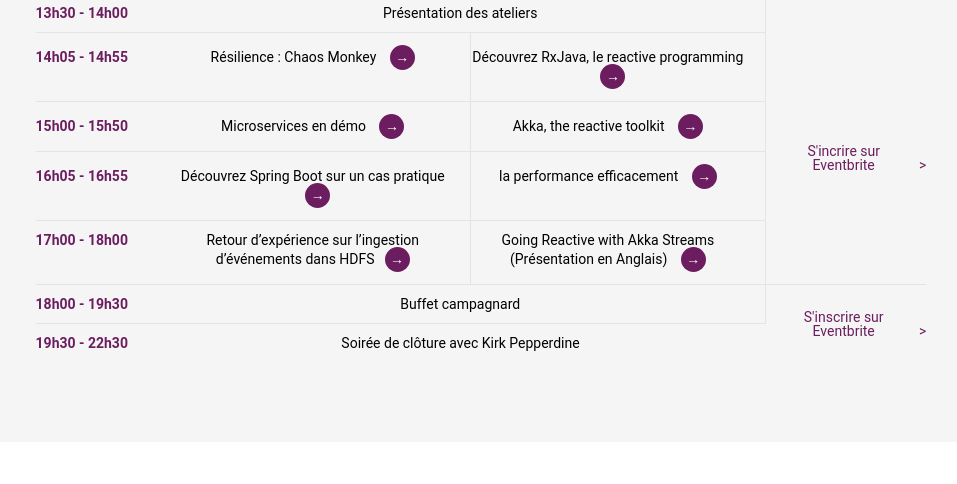
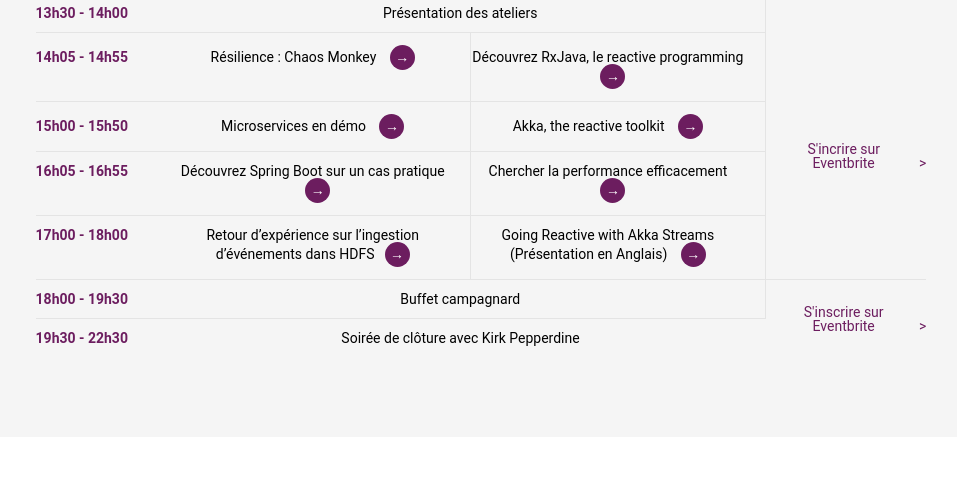
Before and after one commit to publicissapient-france/backday-website, a website: page index.html in a window 1280 px wide. Shown: the part 1293-1777 px from the top of the page, without its empty margins (159-1116 px from the left). Drawn offline with nearby package versions, Linux system fonts and the light colour scheme.

Commit message:
change txt

```diff
--- a/index.html
+++ b/index.html
@@ -172,7 +172,7 @@
                         <td>16h05 - 16h55</td>
                         <td class="center-cell popupable" data-toggle="modal" data-target="#spring-modal">Découvrez Spring Boot sur un cas pratique
                         </td>
-                        <td class="last-cell second-room popupable" data-toggle="modal" data-target="#gatling-modal">la performance efficacement
+                        <td class="last-cell second-room popupable" data-toggle="modal" data-target="#gatling-modal">Chercher la performance efficacement
                         </td>
                     </tr>
                     <tr>
```
